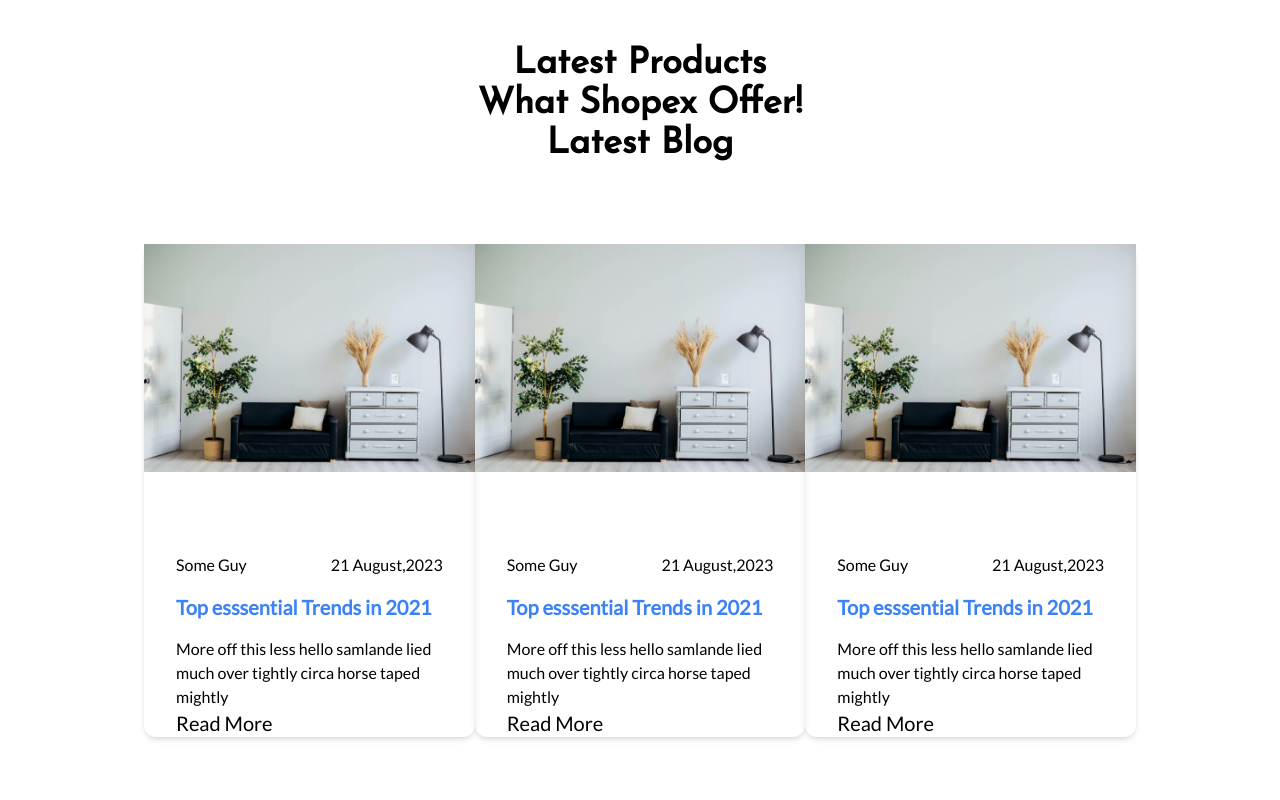
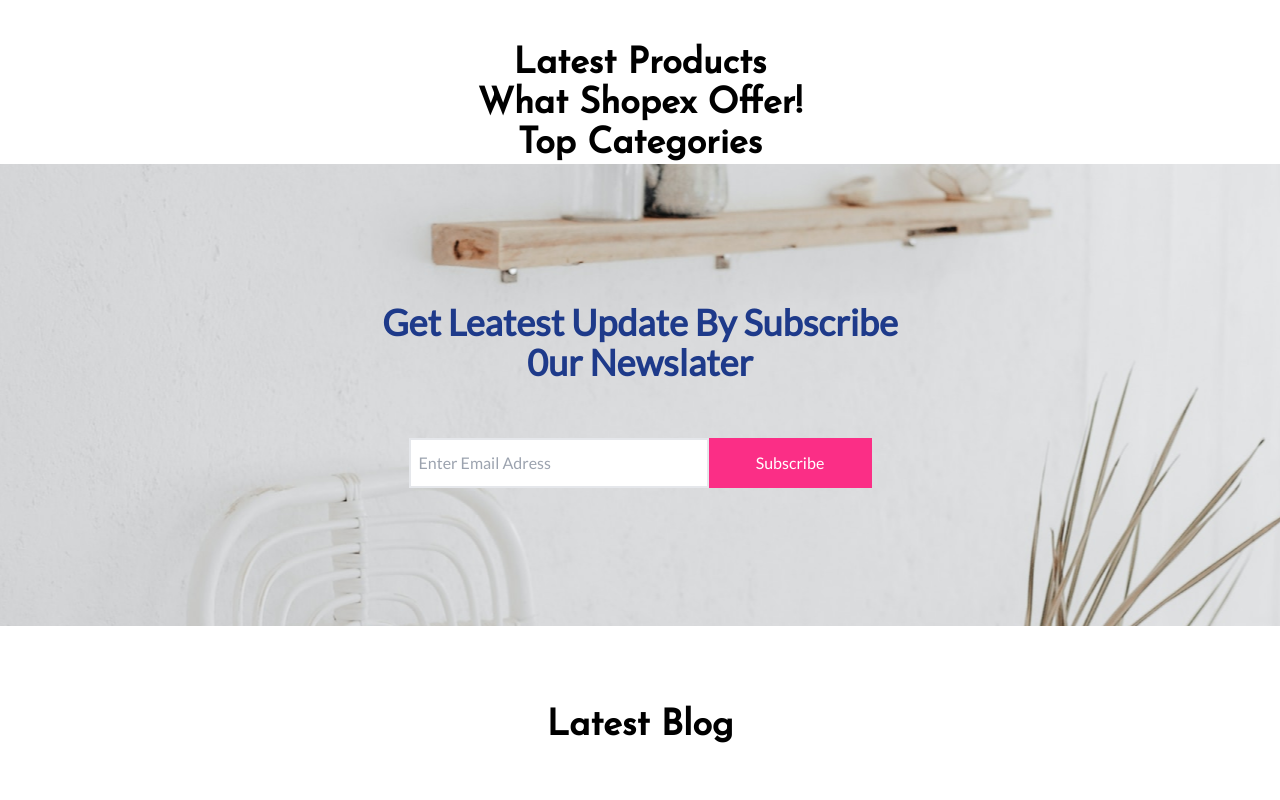
Before and after one commit to Atorami/react-ts-shop, a React (Vite) app in the folder client/: page / in a window 1280 px wide. Shown: the part 1420-2220 px from the top of the page. Built offline with nearby package versions, Linux system fonts and the light colour scheme; no server answers.

Commit message:
feat: add subscribe block

```diff
--- a/client/src/app/pages/MainPage.tsx
+++ b/client/src/app/pages/MainPage.tsx
@@ -2,6 +2,7 @@ import React, { useEffect, useState } from 'react';
 
 import chair from '../../components/assets/img/promo_chair.png';
 import lamp from '../../components/assets/img/promo_lamp.png';
+import subscribe_bg from '../../components/assets/img/subscribe_bg.png'
 
 import { ProductCard } from '../../components/ProductCard/ProductCard';
 import {BlogCard} from "../../components/Header/BlogCard/BlogCard";
@@ -16,6 +17,14 @@ interface Products {
 }
 
 export default function MainPage() {
+
+  const subscribeBg = {
+    backgroundImage: `url(${subscribe_bg})`,
+    backgroundSize: 'cover',
+    backgroundRepeat: 'no-repeat',
+    backgroundPosition: 'center',
+  };
+
   const [productList, setProductList] = useState<Products[]>([]);
 
   useEffect(() => {
@@ -95,10 +104,22 @@ export default function MainPage() {
       <section className="trending-products"></section>
       <section className="discount-block"></section>
       <section className="discount-item"></section>
-      <section className="top-categories"></section>
-      <section className="newslater-subscribe"></section>
-      <section className="parthners"></section>
-      <section className="latest-blog h-[800px]">
+      <section className="top-categories">
+        <div className="container mx-auto">
+          <h5 className="top-categories__title text-center text-4xl font-josefin font-semibold">Top Categories</h5>
+        </div>
+      </section>
+      <section className="newslater-subscribe h-[462px]" style={subscribeBg}>
+        <div className="container mx-auto h-full flex flex-col justify-center">
+          <h5 className="newslatter-subscribe__title text-center font-semibold text-4xl text-blue-900">Get Leatest Update By Subscribe <br/>
+            0ur Newslater</h5>
+          <form action="" className="newslater-subscribe__form mx-auto mt-14">
+            <input className="newslater-subscribe__form__input w-[300px] h-[50px] border-2 p-2" type="text" placeholder="Enter Email Adress"/>
+            <button className="newslater-subscribe__form__btn w-[163px] h-[50px] bg-f_pink text-white">Subscribe</button>
+          </form>
+        </div>
+      </section>
+      <section className="latest-blog h-[800px] py-20">
         <div className="container mx-auto">
           <h2 className="latest-blog__title text-center text-4xl font-josefin font-semibold">Latest Blog</h2>
           <div className="latest-blog__cards flex flex-row justify-between px-36 py-20">
--- a/client/src/components/Header/BlogCard/BlogCard.tsx
+++ b/client/src/components/Header/BlogCard/BlogCard.tsx
@@ -3,12 +3,12 @@ import img from '../../assets/img/blog/blog-1.png'
 
 export const BlogCard: FC = () => {
   return (
-    <div className="blog__card w-[370px] h-[493px] flex flex-col justify-center rounded-xl shadow-md hover:shadow-2xl transition ease-out hover:scale-105 duration-1000 hover:border hover:border-purple-400">
-      <div className="card__img-block w-full relative overflow-hidden h-4/6 ">
-        <img src={img} className="card__img " alt="blog-img"/>
+    <div className="blog__card w-[370px] h-[493px] flex flex-col rounded-xl shadow-md hover:shadow-2xl transition ease-out duration-1000 hover:border hover:border-purple-200">
+      <div className="card__img-block w-full overflow-hidden rounded-t-lg h-[253px]">
+        <img src={img} className="card__img object-none" alt="blog-img"/>
       </div>
       <div className="card__info">
-        <div className="card__top-info px-8 flex flex-row justify-between">
+        <div className="card__top-info px-8 py-2 flex flex-row justify-between">
           <p className="card__top-info__author">Some Guy</p>
           <p className="card__top-info__pub-date">21 August,2023</p>
         </div>
@@ -16,11 +16,11 @@ export const BlogCard: FC = () => {
           <div className="info__title my-4 text-xl text-blue-500 font-semibold">
             Top esssential Trends in 2021
           </div>
-          <div className="info_descr text-base font-thin">
+          <div className="info_descr text-base font-thin mb-4">
             More off this less hello samlande lied much
             over tightly circa horse taped mightly
           </div>
-          <a href="" className=" info__read-more my-4 mt-10 text-xl hover:text-f_pink">
+          <a href="" className=" info__read-more my-4 text-xl hover:text-f_pink">
             Read More
           </a>
         </div>
```
Also changed, not shown: client/src/components/assets/img/subscribe_bg.png (added).
